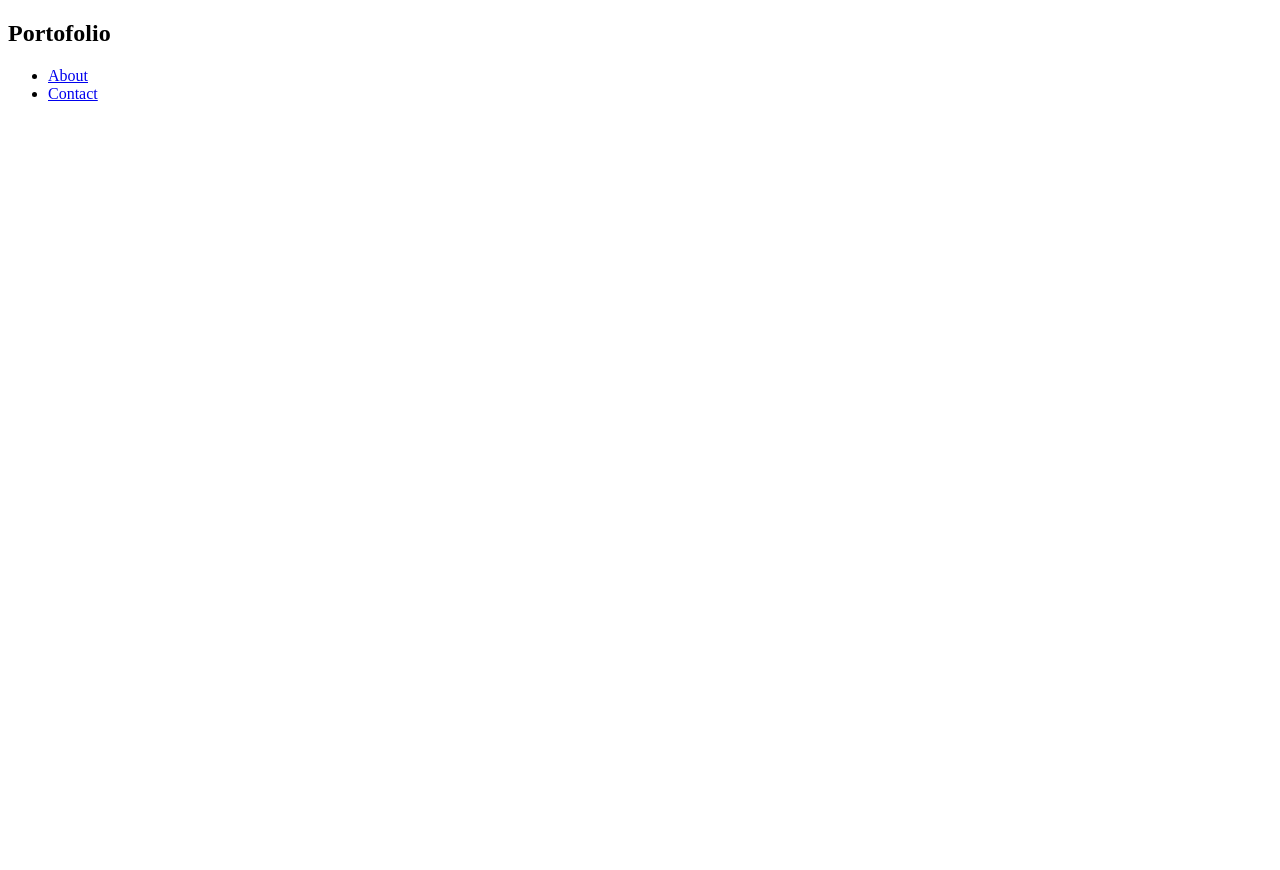
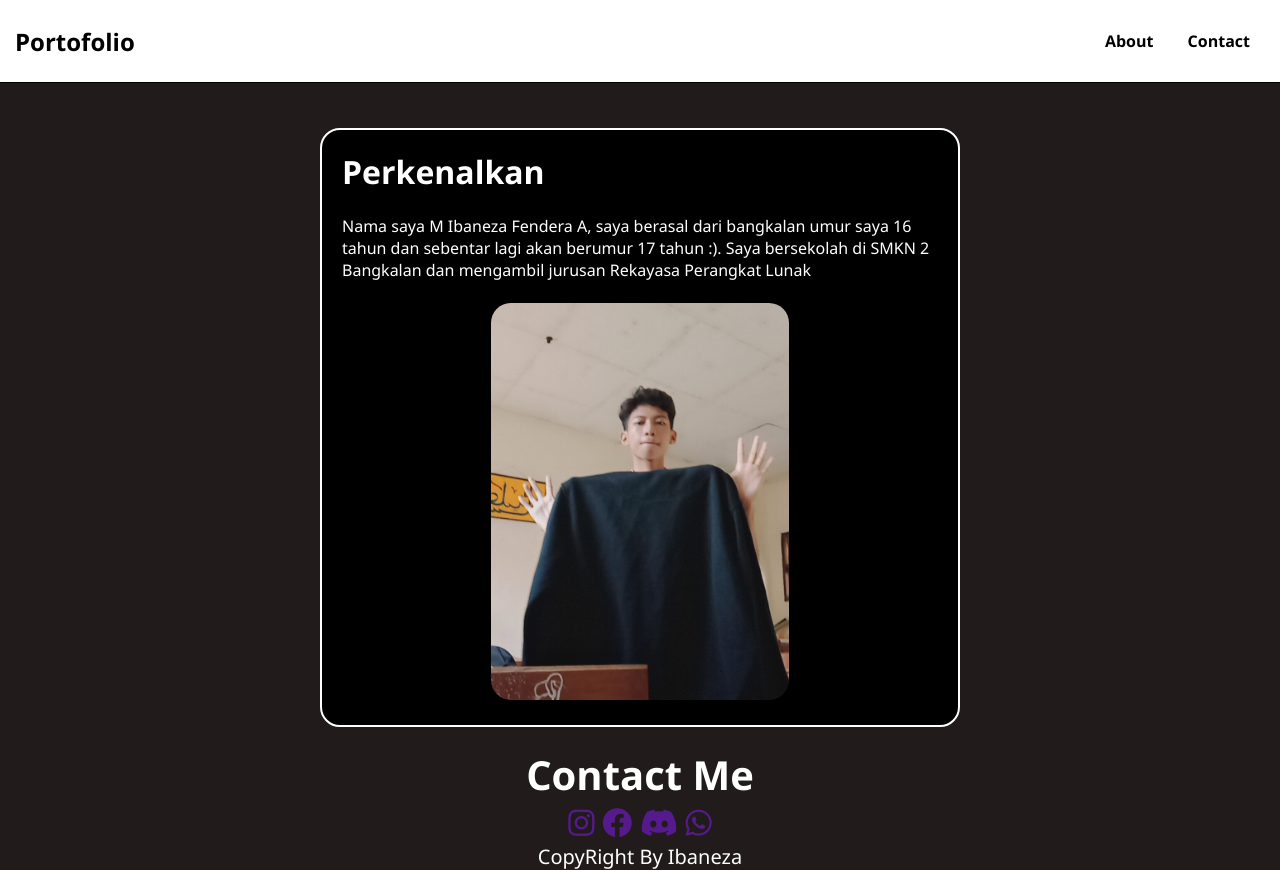
Before and after one commit to KyozuID/iben-porto, a plain HTML site: page index.html in a window 1280 px wide. Before the commit the page ends 800 px from the top, so only its background shows below. Drawn offline with Linux system fonts and the light colour scheme.

Commit message:
mendesain web porto

```diff
--- a/index.html
+++ b/index.html
@@ -19,5 +19,25 @@
         </nav>
     </div>
 
+    <div class="about" id="about">
+        <h1>Perkenalkan</h1>
+        <br>
+        <p>Nama saya M Ibaneza Fendera A, saya berasal dari bangkalan umur saya 16 tahun dan sebentar lagi akan berumur 17 tahun :).
+            Saya bersekolah di SMKN 2 Bangkalan dan mengambil jurusan Rekayasa Perangkat Lunak
+        </p>
+        <br>
+        <img src="porto.jpeg" alt="">
+    </div>
+
+    <div id="contact" class="contact">
+        <h1>Contact Me</h1>
+        <div class="social">
+            <a href=""><i class="fa-brands fa-instagram"></i></a>
+            <a href=""><i class="fa-brands fa-facebook"></i></a>
+            <a href=""><i class="fa-brands fa-discord"></i></a>
+            <a href=""><i class="fa-brands fa-whatsapp"></i></a>
+        </div>
+        <p class="end">CopyRight By Ibaneza</p>
+    </div>
 </body>
 </html>
--- a/porto.css
+++ b/porto.css
@@ -0,0 +1,79 @@
+* {
+    padding: 0;
+    margin: 0;
+    box-sizing: border-box;
+    font-family: 'Segoe UI', Tahoma, Geneva, Verdana, sans-serif;
+    scroll-behavior: smooth;
+
+}
+
+body {
+    background-color:rgb(33, 27, 27);
+}
+
+.background {
+    margin: 10%;
+}
+
+nav {
+    width: 100%;
+    display: flex;
+    align-items: center;
+    justify-content: space-between;
+    background-color: white;
+    padding: 15px;
+    position: fixed;
+    border-bottom: solid 0.8px;
+    top: 0;
+    z-index: 99999;
+}
+
+nav ul li {
+    list-style-type: none;
+    display: inline-block;
+    padding: 15px;
+}
+
+nav ul li a {
+    color: black;
+    text-decoration: none;
+    font-weight: bold;
+    text-transform: capitalize;
+}
+nav ul li a:hover {
+    color: red;
+    transition: .4s;
+}
+
+.about {
+    margin-top: 10%;
+    border: 2px solid white;
+    width: 50%;
+    background-color: black;
+    color: white;
+    padding: 20px;
+    border-radius: 20px;
+    margin-left: 20px;
+    margin: auto;
+}
+
+img {
+    width: 50%;
+    height: 50%;
+    border-radius: 20px;
+    margin-left: 25%;
+}
+
+.contact {
+    color: white;
+}
+
+.contact {
+    text-align: center;
+    margin-top: 20px;
+    font-size: 20px;
+}
+
+.social {
+    font-size: 30px;
+}
```
Also changed, not shown: porto.jpeg (added).
